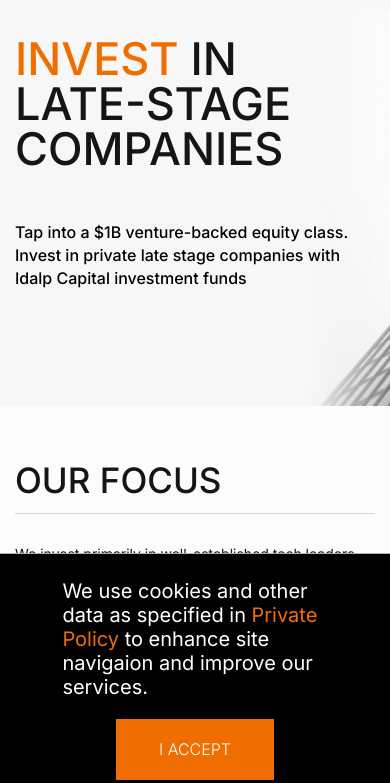
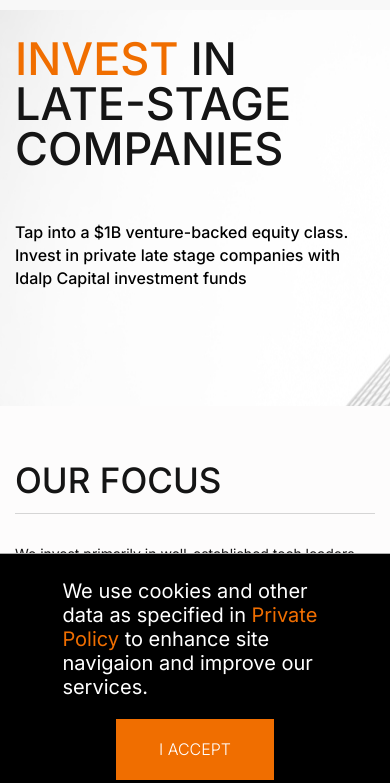
Before and after one commit to zaslavskayasya/idl-site, a plain HTML site: page late-stage-investments.html in a window 390 px wide. Shown: the part 59-842 px from the top of the page. Drawn offline with nearby package versions, Linux system fonts and the light colour scheme.

Commit message:
last stage

```diff
--- a/scss/includes/investPage.scss
+++ b/scss/includes/investPage.scss
@@ -503,6 +503,7 @@
         padding-bottom: 100px;
         padding-top: 75px;
         position: relative;
+        background: url("../../img/backgrounds/stage-min.jpg");
         // border-bottom: 50px solid #433728;
     }
     .invest-illustration{
```
Also changed, not shown: Slice 1s.jpg (added), css/styles.css, img/backgrounds/liquid-min.jpg (added), img/backgrounds/liquid.jpg (added), img/backgrounds/stage-min.jpg (added).
